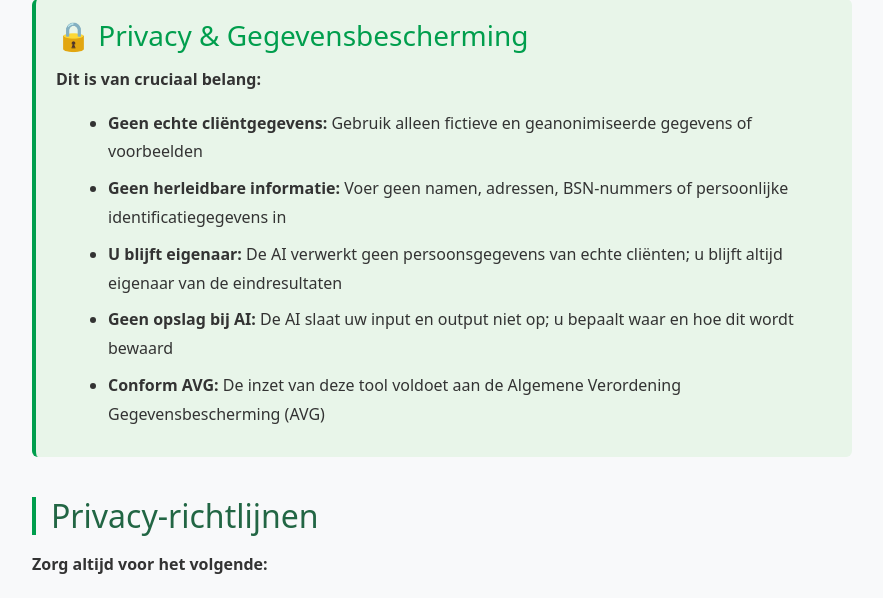
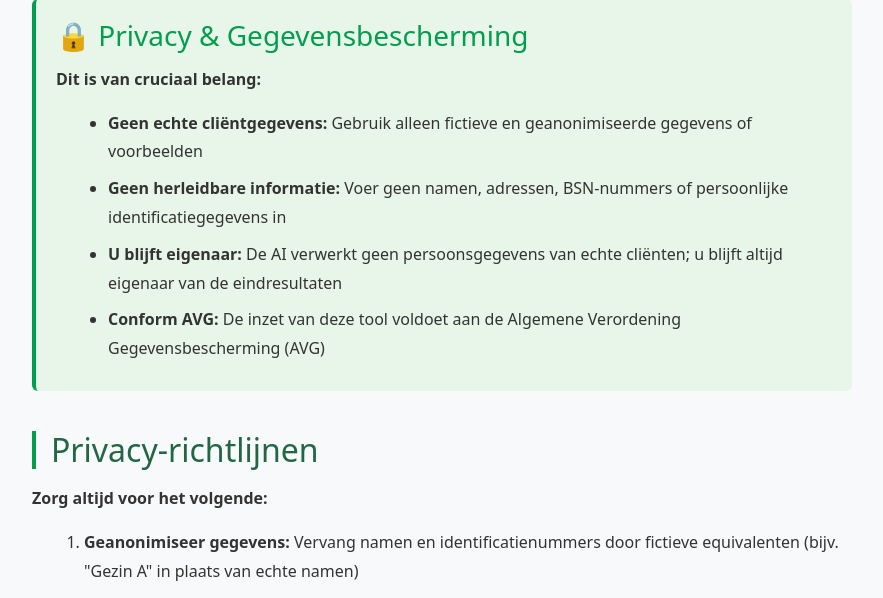
Before and after one commit to wijgroningen/wij_groningen_AI_agent, a Flask app: page /algemene-informatie in a window 1280 px wide. Shown: the part 1691-2289 px from the top of the page, without its empty margins (198-1081 px from the left). Run offline with Flask 3, Linux system fonts and the light colour scheme.

Commit message:
commit 5

```diff
--- a/app.py
+++ b/app.py
@@ -38,7 +38,7 @@ MAX_CONTEXT_CHARS = 8000  # veilig voor mistral-small
 FALLBACK_API_KEY = "test"
 
 API_KEY = os.environ.get("MISTRAL_API_KEY", FALLBACK_API_KEY)
-API_KEY = "AEi0xtldgbjZO7ceNndyv2Bi47bFAgdY" # LATER VERVANGEN!!!!!
+
 
 if API_KEY == FALLBACK_API_KEY:
     print(
--- a/templates/algemene_informatie.html
+++ b/templates/algemene_informatie.html
@@ -153,7 +153,7 @@
             <li><strong>Geen echte cliëntgegevens:</strong> Gebruik alleen fictieve en geanonimiseerde gegevens of voorbeelden</li>
             <li><strong>Geen herleidbare informatie:</strong> Voer geen namen, adressen, BSN-nummers of persoonlijke identificatiegegevens in</li>
             <li><strong>U blijft eigenaar:</strong> De AI verwerkt geen persoonsgegevens van echte cliënten; u blijft altijd eigenaar van de eindresultaten</li>
-            <li><strong>Geen opslag bij AI:</strong> De AI slaat uw input en output niet op; u bepaalt waar en hoe dit wordt bewaard</li>
+            <!-- <li><strong>Geen opslag bij AI:</strong> De AI slaat uw input en output niet op; u bepaalt waar en hoe dit wordt bewaard</li> -->
             <li><strong>Conform AVG:</strong> De inzet van deze tool voldoet aan de Algemene Verordening Gegevensbescherming (AVG)</li>
           </ul>
         </div>
```
